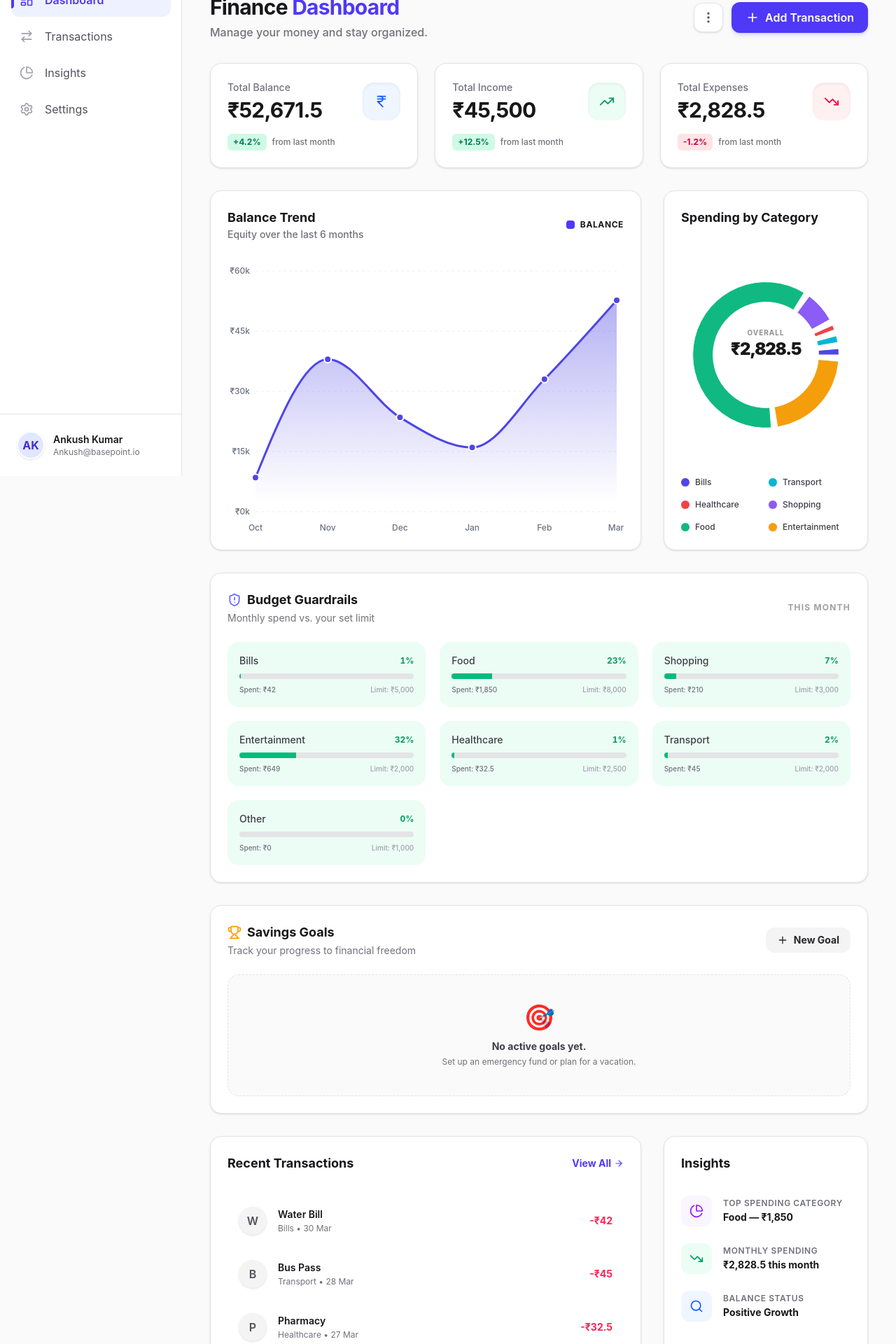
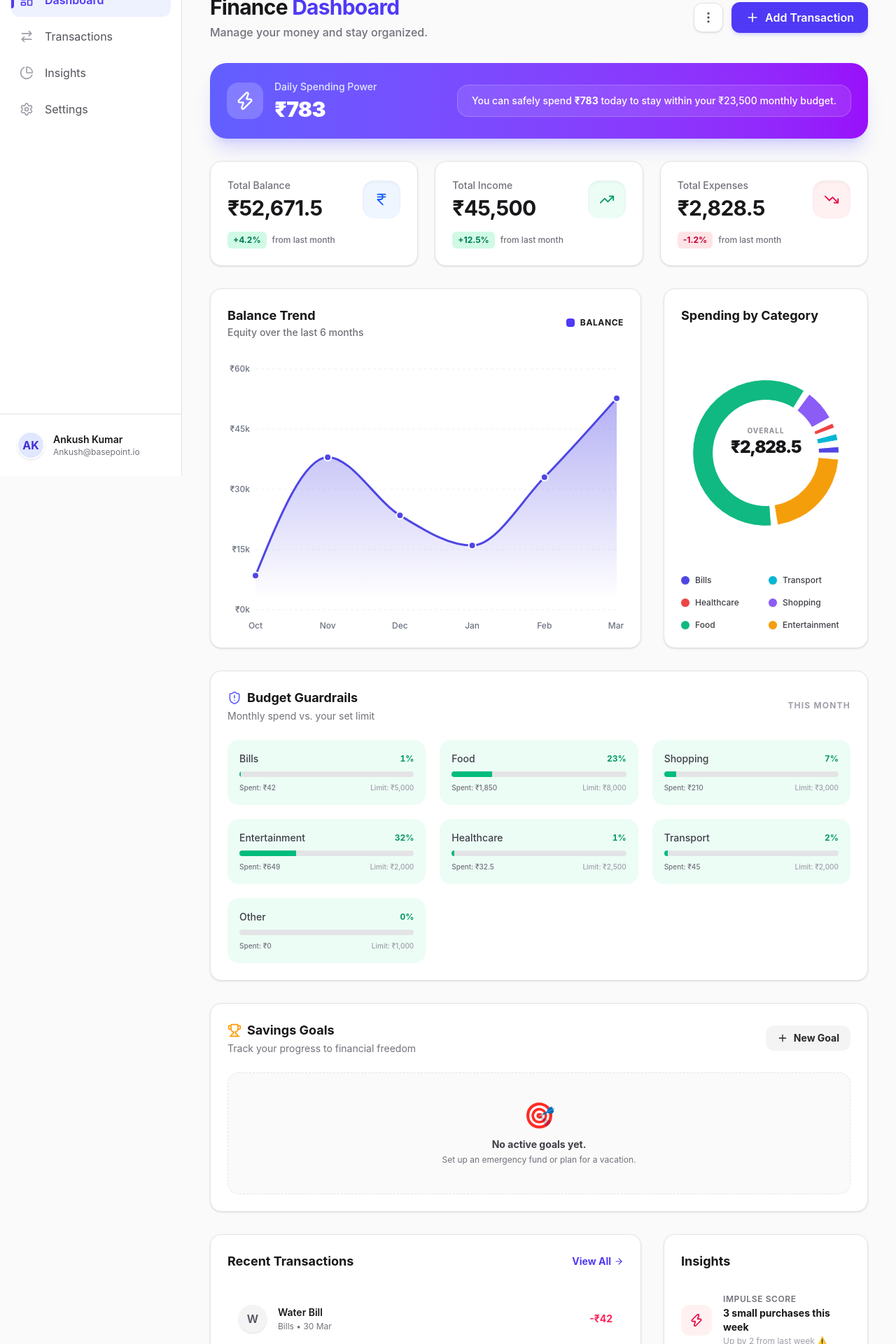
Before and after one commit to Ankush23056/BasePoint, a React (Vite) app: page / in a window 1280 px wide. Shown: the part 120-2040 px from the top of the page at 70% size. Built offline with nearby package versions, Linux system fonts and the light colour scheme.

Commit message:
feat: add Daily Spending Power logic and impulse purchase analytics

```diff
--- a/src/components/Dashboard.jsx
+++ b/src/components/Dashboard.jsx
@@ -16,7 +16,8 @@ import {
   Trophy,
   Trash2,
   Target,
-  X
+  X,
+  Zap
 } from 'lucide-react';
 import { motion, AnimatePresence } from 'framer-motion';
 import {
@@ -357,7 +358,6 @@ const Dashboard = () => {
     }));
   }, [transactions]);
 
-  // Per-category total spend from expense transactions
   const categorySpend = useMemo(() => {
     const acc = {};
     transactions.forEach(t => {
@@ -366,6 +366,65 @@ const Dashboard = () => {
       }
     });
     return acc;
+  }, [transactions]);
+
+  const spendingPowerStats = useMemo(() => {
+    const totalBudget = Object.values(categoryBudgets).reduce((acc, val) => acc + val, 0);
+    const now = new Date();
+    const currentMonth = now.getMonth();
+    const currentYear = now.getFullYear();
+
+    const currentMonthSpend = transactions
+      .filter(t => !t.isPositive)
+      .filter(t => {
+        try {
+          const d = new Date(t.date);
+          return d.getMonth() === currentMonth && d.getFullYear() === currentYear;
+        } catch {
+          return false;
+        }
+      })
+      .reduce((acc, t) => acc + t.amount, 0);
+
+    const daysInMonth = new Date(currentYear, currentMonth + 1, 0).getDate();
+    const daysRemaining = daysInMonth - now.getDate() + 1; // including today
+
+    const power = (totalBudget - currentMonthSpend) / daysRemaining;
+    return {
+      totalBudget,
+      dailyPower: power > 0 ? power : 0
+    };
+  }, [transactions, categoryBudgets]);
+
+  const impulseStats = useMemo(() => {
+    const now = new Date();
+    // Assuming 7 days per week
+    const oneWeekAgo = new Date(now.getTime() - 7 * 24 * 60 * 60 * 1000);
+    const twoWeeksAgo = new Date(now.getTime() - 14 * 24 * 60 * 60 * 1000);
+
+    let thisWeek = 0;
+    let lastWeek = 0;
+
+    transactions.forEach(t => {
+      if (!t.isPositive && t.amount < 500) {
+        try {
+          const d = new Date(t.date);
+          if (d >= oneWeekAgo && d <= now) {
+            thisWeek++;
+          } else if (d >= twoWeeksAgo && d < oneWeekAgo) {
+            lastWeek++;
+          }
+        } catch {}
+      }
+    });
+
+    const diff = thisWeek - lastWeek;
+    let trendText = '';
+    if (diff > 0) trendText = `Up by ${diff} from last week ⚠️`;
+    else if (diff < 0) trendText = `Down by ${Math.abs(diff)} from last week 👏`;
+    else trendText = "Same as last week";
+
+    return { thisWeek, trendText };
   }, [transactions]);
 
   const lineData = useMemo(() => {
@@ -428,6 +487,25 @@ const Dashboard = () => {
         onClose={() => setIsModalOpen(false)}
         onAdd={handleAdd}
       />
+
+      {/* Daily Spending Power Banner */}
+      <motion.div
+        variants={{ hidden: { opacity: 0, y: -20 }, visible: { opacity: 1, y: 0 } }}
+        className="bg-gradient-to-r from-indigo-500 to-purple-600 rounded-3xl p-6 text-white shadow-xl shadow-indigo-500/20 flex flex-col md:flex-row items-start md:items-center justify-between gap-4"
+      >
+        <div className="flex items-center gap-4">
+          <div className="p-3 bg-white/20 rounded-2xl backdrop-blur-md">
+            <Zap size={28} className="text-white" />
+          </div>
+          <div>
+            <h3 className="text-indigo-100 font-medium text-sm">Daily Spending Power</h3>
+            <p className="text-3xl font-black tracking-tight mt-1">₹{Math.floor(spendingPowerStats.dailyPower).toLocaleString('en-IN')}</p>
+          </div>
+        </div>
+        <div className="bg-white/10 px-5 py-3 rounded-2xl backdrop-blur-md border border-white/20 text-sm font-medium">
+          You can safely spend <strong className="font-bold text-white">₹{Math.floor(spendingPowerStats.dailyPower).toLocaleString('en-IN')}</strong> today to stay within your ₹{spendingPowerStats.totalBudget.toLocaleString('en-IN')} monthly budget.
+        </div>
+      </motion.div>
 
       {/* 3 Top Cards */}
       <div className="grid grid-cols-1 md:grid-cols-2 lg:grid-cols-3 gap-6">
@@ -718,6 +796,19 @@ const Dashboard = () => {
 
           <div className="space-y-6">
             <div className="flex items-center gap-4 group">
+              <div className="p-3 rounded-xl bg-rose-50 dark:bg-rose-900/20 text-rose-600 dark:text-rose-400 group-hover:scale-110 transition-transform">
+                <Zap size={20} />
+              </div>
+              <div>
+                <p className="text-xs font-semibold text-zinc-500 uppercase tracking-wider">Impulse Score</p>
+                <h4 className="text-sm font-bold text-zinc-900 dark:text-zinc-100 mt-0.5">
+                  {impulseStats.thisWeek} small purchases this week
+                </h4>
+                <p className="text-xs text-zinc-400 dark:text-zinc-500 mt-0.5">{impulseStats.trendText}</p>
+              </div>
+            </div>
+
+            <div className="flex items-center gap-4 group">
               <div className="p-3 rounded-xl bg-purple-50 dark:bg-purple-900/20 text-purple-600 dark:text-purple-400 group-hover:scale-110 transition-transform">
                 <PieIcon size={20} />
               </div>
--- a/src/components/Settings.jsx
+++ b/src/components/Settings.jsx
@@ -1,4 +1,5 @@
 import React, { useState } from 'react';
+import ReactDOM from 'react-dom';
 import {
   User, Mail, Palette, Sun, Moon, Trash2, RotateCcw,
   Shield, Info, ChevronRight, Check, AlertTriangle,
@@ -75,7 +76,7 @@ const ConfirmDialog = ({ title, message, onConfirm, onCancel, confirmLabel = 'Co
     initial={{ opacity: 0 }}
     animate={{ opacity: 1 }}
     exit={{ opacity: 0 }}
-    className="fixed inset-0 z-50 flex items-center justify-center p-4"
+    className="fixed inset-0 z-[100] flex items-center justify-center p-4"
   >
     <div className="absolute inset-0 bg-black/40 backdrop-blur-sm" onClick={onCancel} />
     <motion.div
@@ -419,8 +420,9 @@ const Settings = () => {
       </motion.div>
 
       {/* ── Dialogs ── */}
-      <AnimatePresence>
-        {showClearDialog && (
+      {ReactDOM.createPortal(
+        <AnimatePresence>
+          {showClearDialog && (
           <ConfirmDialog
             title="Clear All Transactions?"
             message="This will permanently delete all your transaction records. This action cannot be undone."
@@ -447,7 +449,7 @@ const Settings = () => {
             initial={{ opacity: 0 }}
             animate={{ opacity: 1 }}
             exit={{ opacity: 0 }}
-            className="fixed inset-0 z-50 flex items-center justify-center p-4"
+            className="fixed inset-0 z-[100] flex items-center justify-center p-4"
           >
             <div className="absolute inset-0 bg-black/50 backdrop-blur-sm" onClick={() => setShowBudgetModal(false)} />
             <motion.div
@@ -512,7 +514,9 @@ const Settings = () => {
             </motion.div>
           </motion.div>
         )}
-      </AnimatePresence>
+        </AnimatePresence>,
+        document.body
+      )}
     </>
   );
 };
```
